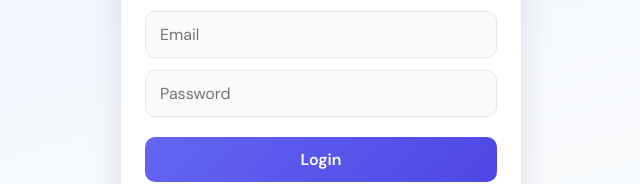
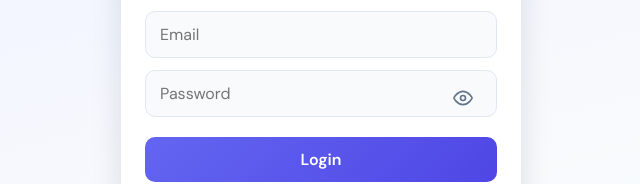
Before and after one commit to BhupatiBhardwaj/habit-tracker-frontend, an Angular app: page /login in a window 1280 px wide. Shown: the part 130-314 px from the top of the page, without its empty margins (319-959 px from the left). Built offline with nearby package versions, Linux system fonts and the light colour scheme.

Commit message:
added show password functionality in UI.

```diff
--- a/src/app/core/components/app-icon.ts
+++ b/src/app/core/components/app-icon.ts
@@ -30,10 +30,49 @@ import { Component, input } from '@angular/core';
           <rect x="3" y="4" width="18" height="18" rx="2"/><path d="M16 2v4M8 2v4M3 10h18"/>
         </svg>
       }
+      @case ('eye') {
+        <svg xmlns="http://www.w3.org/2000/svg"
+            viewBox="0 0 24 24"
+            fill="none"
+            stroke="currentColor"
+            stroke-width="2"
+            stroke-linecap="round"
+            stroke-linejoin="round"
+            aria-hidden="true">
+
+          <path d="M1 12s4-8 11-8 11 8 11 8-4 8-11 8S1 12 1 12z"/>
+          <circle cx="12" cy="12" r="3"/>
+          </svg>
+      }
+      @case ('eye-off') {
+        <svg xmlns="http://www.w3.org/2000/svg"
+            viewBox="0 0 24 24"
+            fill="none"
+            stroke="currentColor"
+            stroke-width="2"
+            stroke-linecap="round"
+            stroke-linejoin="round"
+            aria-hidden="true">
+
+          <path d="M17.94 17.94A10.94 10.94 0 0 1 12 20C5 20 1 12 1 12a21.77 21.77 0 0 1 5.06-6.94"/>
+          <path d="M9.9 4.24A10.94 10.94 0 0 1 12 4c7 0 11 8 11 8a21.86 21.86 0 0 1-2.16 3.19"/>
+          <path d="M1 1l22 22"/>
+          <path d="M14.12 14.12a3 3 0 1 1-4.24-4.24"/>
+
+        </svg>
+      }
     }
   `,
   styles: `:host { display: inline-flex; width: 1.25rem; height: 1.25rem; } svg { width: 100%; height: 100%; }`
 })
 export class AppIconComponent {
-  name = input.required<'plus' | 'pencil' | 'trash' | 'check' | 'calendar'>();
+  name = input.required<
+  'plus' |
+  'pencil' |
+  'trash' |
+  'check' |
+  'calendar' |
+  'eye' |
+  'eye-off'
+>();
 }
--- a/src/app/features/auth/login/login.css
+++ b/src/app/features/auth/login/login.css
@@ -0,0 +1,43 @@
+.password-wrapper {
+
+  position: relative;
+
+  display: flex;
+
+  align-items: center;
+
+}
+
+.password-wrapper input {
+
+  width: 100%;
+
+}
+
+.toggle-password {
+
+  position: absolute;
+
+  right: 0.75rem;
+
+  border: none;
+
+  background: transparent;
+
+  cursor: pointer;
+
+  display: flex;
+
+  align-items: center;
+
+  justify-content: center;
+
+  color: #64748b;
+
+}
+
+.toggle-password .material-icons {
+
+  font-size: 1.2rem;
+
+}
--- a/src/app/features/auth/login/login.html
+++ b/src/app/features/auth/login/login.html
@@ -10,11 +10,27 @@
     [(ngModel)]="email"
   />
 
-  <input
-    type="password"
-    placeholder="Password"
-    [(ngModel)]="password"
-  />
+  <div class="password-wrapper">
+
+    <input
+      [type]="showPassword ? 'text' : 'password'"
+      placeholder="Password"
+      [(ngModel)]="password"
+    />
+
+    <button
+      type="button"
+      class="toggle-password"
+      (click)="showPassword = !showPassword"
+    >
+
+      <app-icon
+        [name]="showPassword ? 'eye-off' : 'eye'">
+      </app-icon>
+
+    </button>
+
+  </div>
 
   <button
     (click)="login()"
--- a/src/app/features/auth/login/login.ts
+++ b/src/app/features/auth/login/login.ts
@@ -1,13 +1,13 @@
 import { Component } from '@angular/core';
 import { FormsModule } from '@angular/forms';
 import { Router, RouterLink } from '@angular/router';
-
+import { AppIconComponent } from '../../../core/components/app-icon';
 import { AuthService } from '../../../core/services/auth.service';
 
 @Component({
   selector: 'app-login',
   standalone: true,
-  imports: [FormsModule, RouterLink],
+  imports: [FormsModule, RouterLink, AppIconComponent],
   templateUrl: './login.html',
   styleUrl: './login.css'
 })
@@ -17,6 +17,7 @@ export class LoginComponent {
   password = '';
   loading = false;
   errorMessage = '';
+  showPassword = false;
 
   constructor(
     private authService: AuthService,
--- a/src/app/features/auth/register/register.css
+++ b/src/app/features/auth/register/register.css
@@ -0,0 +1,43 @@
+.password-wrapper {
+
+  position: relative;
+
+  display: flex;
+
+  align-items: center;
+
+}
+
+.password-wrapper input {
+
+  width: 100%;
+
+}
+
+.toggle-password {
+
+  position: absolute;
+
+  right: 0.75rem;
+
+  border: none;
+
+  background: transparent;
+
+  cursor: pointer;
+
+  display: flex;
+
+  align-items: center;
+
+  justify-content: center;
+
+  color: #64748b;
+
+}
+
+.toggle-password .material-icons {
+
+  font-size: 1.2rem;
+
+}
--- a/src/app/features/auth/register/register.html
+++ b/src/app/features/auth/register/register.html
@@ -16,11 +16,27 @@
     [(ngModel)]="email"
   />
 
-  <input
-    type="password"
-    placeholder="Password"
-    [(ngModel)]="password"
-  />
+  <div class="password-wrapper">
+
+    <input
+      [type]="showPassword ? 'text' : 'password'"
+      placeholder="Password"
+      [(ngModel)]="password"
+    />
+
+    <button
+      type="button"
+      class="toggle-password"
+      (click)="showPassword = !showPassword"
+    >
+
+      <app-icon
+        [name]="showPassword ? 'eye-off' : 'eye'">
+      </app-icon>
+
+    </button>
+
+  </div>
 
   <button
     (click)="register()"
--- a/src/app/features/auth/register/register.ts
+++ b/src/app/features/auth/register/register.ts
@@ -2,11 +2,12 @@ import { Component } from '@angular/core';
 import { FormsModule } from '@angular/forms';
 import { Router, RouterLink } from '@angular/router';
 import { AuthService } from '../../../core/services/auth.service';
+import { AppIconComponent } from '../../../core/components/app-icon';
 
 @Component({
   selector: 'app-register',
   standalone: true,
-  imports: [FormsModule, RouterLink],
+  imports: [FormsModule, RouterLink, AppIconComponent],
   templateUrl: './register.html'
 })
 export class RegisterComponent {
@@ -16,6 +17,7 @@ export class RegisterComponent {
   password = '';
   loading = false;
   errorMessage = '';
+  showPassword = false;
 
   constructor(
     private authService: AuthService,
```
